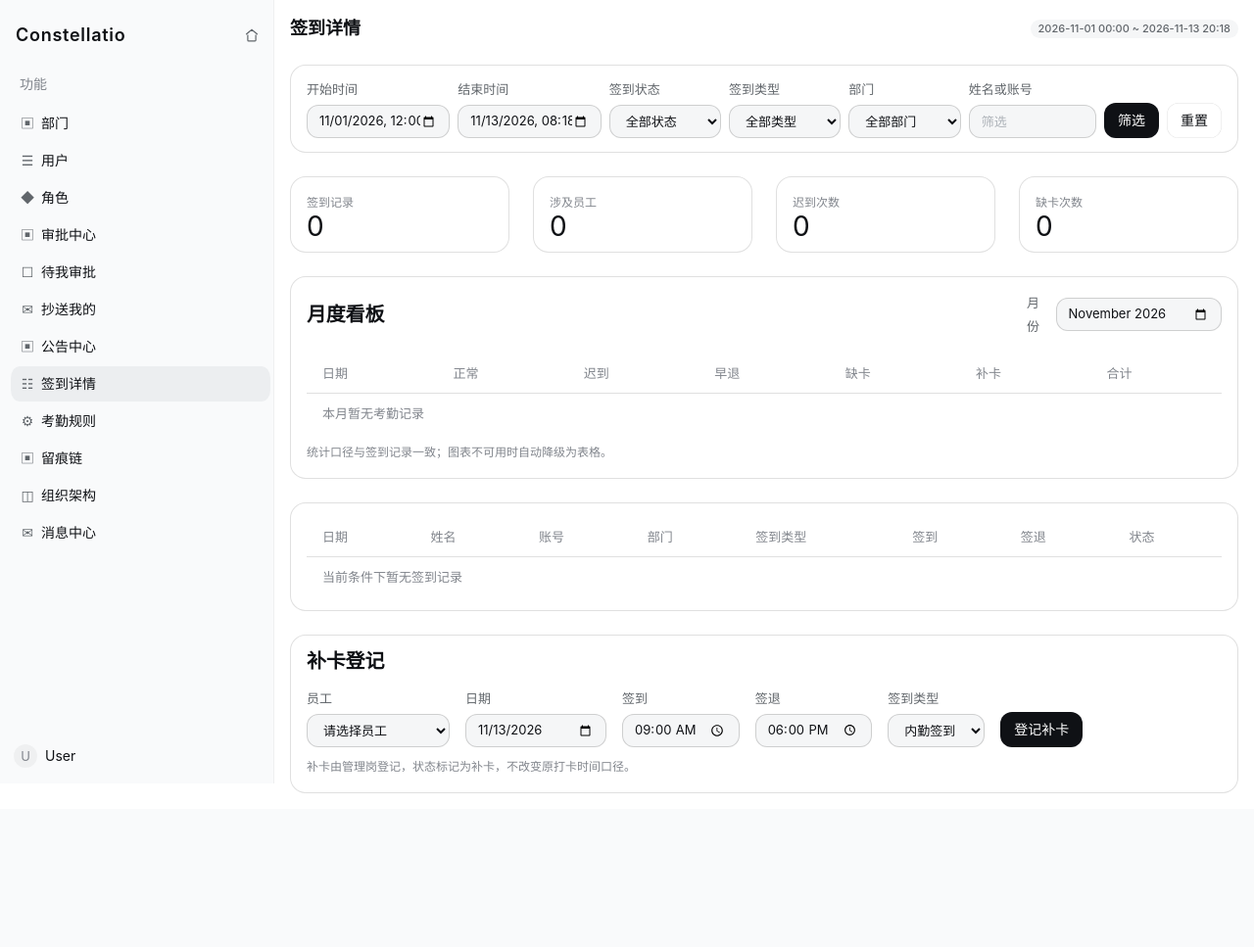
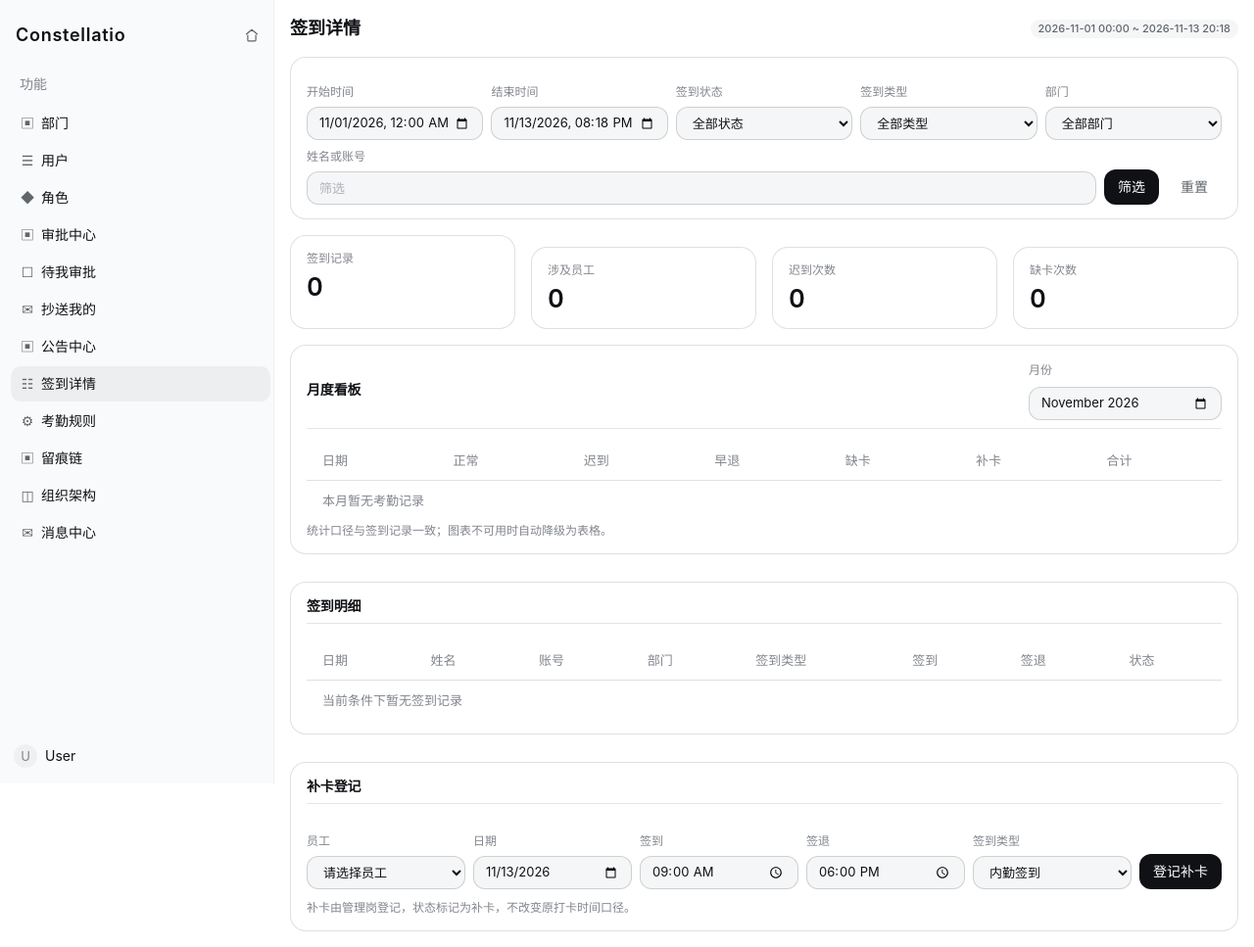
Before and after one commit to yuschu/Constellatio, a Django app: page /plugins/attendance/records/ in a window 1280 px wide. Shown: the whole page at 98% size. Before the commit the page ends 810 px from the top, so only its background shows below. Run offline with Django 5.2, Linux system fonts and the light colour scheme; the visitor is signed in with stand-in values (Sample User, id 1); data comes from the database, SQL or seed files in the repository; data that the repository does not hold is empty; some libraries are stand-ins or nearby versions.

Commit message:
v2.1.5: 签到详情收到 DSH 业务页原语（at-* 密度 + 四张数卡，保持业务页宽度）

```diff
--- a/plugins/attendance/templates/attendance/attendance_records.html
+++ b/plugins/attendance/templates/attendance/attendance_records.html
@@ -2,23 +2,32 @@
 {% load i18n %}
 {% block title %}{% trans "签到详情" %} · Constellatio{% endblock %}
 {% block content %}
-<div class="d-flex justify-content-between align-items-center mb-4">
-  <h2 class="mb-0">{% trans "签到详情" %}</h2>
+{% comment %}
+v2.1.4：签到详情保持业务页宽度（明细表要横向可读），但表头 / 卡片 / 表单收回到考勤面板
+同一套 `at-*` 原语（§27 + §29）：`at-page` 纵向 16 间距、`at-head` 标题行、
+`at-kpis` 四个统计格、`at-card` 卡片列向 8 间距、`at-form` / `at-field` 表单、
+`at-note` 12-18 三级说明。不再用内联 flex/min-width 与 `.75rem` 硬编码。
+{% endcomment %}
+<div class="at-page">
+  <header class="at-head">
+    <h2 class="at-head__title">{% trans "签到详情" %}</h2>
+    <div class="at-head__aside">
       <span class="r-badge">{{ start|date:"Y-m-d H:i" }} ~ {{ end|date:"Y-m-d H:i" }}</span>
     </div>
+  </header>
 
-<div class="r-card mb-4">
-  <form method="get" class="d-flex flex-wrap align-items-end gap-2">
-    <div style="flex:1 1 9rem; min-width:8.5rem;">
-      <label class="form-label" for="start">{% trans "开始时间" %}</label>
+  <section class="r-card at-card" aria-label="{% trans "筛选" %}">
+    <form method="get" class="at-form">
+      <div class="at-field">
+        <label for="start">{% trans "开始时间" %}</label>
         <input class="r-input" type="datetime-local" id="start" name="start" value="{{ start_value }}">
       </div>
-    <div style="flex:1 1 9rem; min-width:8.5rem;">
-      <label class="form-label" for="end">{% trans "结束时间" %}</label>
+      <div class="at-field">
+        <label for="end">{% trans "结束时间" %}</label>
         <input class="r-input" type="datetime-local" id="end" name="end" value="{{ end_value }}">
       </div>
-    <div style="flex:1 1 7rem; min-width:6.5rem;">
-      <label class="form-label" for="status">{% trans "签到状态" %}</label>
+      <div class="at-field">
+        <label for="status">{% trans "签到状态" %}</label>
         <select class="r-input" id="status" name="status">
           <option value="">{% trans "全部状态" %}</option>
           {% for value, label in status_choices %}
@@ -26,8 +35,8 @@
           {% endfor %}
         </select>
       </div>
-    <div style="flex:1 1 7rem; min-width:6.5rem;">
-      <label class="form-label" for="sign_type">{% trans "签到类型" %}</label>
+      <div class="at-field">
+        <label for="sign_type">{% trans "签到类型" %}</label>
         <select class="r-input" id="sign_type" name="sign_type">
           <option value="">{% trans "全部类型" %}</option>
           {% for value, label in sign_types %}
@@ -35,8 +44,8 @@
           {% endfor %}
         </select>
       </div>
-    <div style="flex:1 1 7rem; min-width:6.5rem;">
-      <label class="form-label" for="department">{% trans "部门" %}</label>
+      <div class="at-field">
+        <label for="department">{% trans "部门" %}</label>
         <select class="r-input" id="department" name="department">
           <option value="">{% trans "全部部门" %}</option>
           {% for dept in departments %}
@@ -44,50 +53,42 @@
           {% endfor %}
         </select>
       </div>
-    <div style="flex:1 1 8rem; min-width:7.5rem;">
-      <label class="form-label" for="q">{% trans "姓名或账号" %}</label>
+      <div class="at-field">
+        <label for="q">{% trans "姓名或账号" %}</label>
         <input class="r-input" type="search" id="q" name="q" value="{{ keyword }}" placeholder="{% trans "筛选" %}">
       </div>
-    <div class="d-flex gap-2" style="flex:0 0 auto;">
+      <div class="at-actions">
         <button class="r-btn" type="submit">{% trans "筛选" %}</button>
-      <a class="r-btn r-btn--plain" href="{% url 'attendance:attendance_records' %}">{% trans "重置" %}</a>
+        <a class="r-btn r-btn--ghost" href="{% url 'attendance:attendance_records' %}">{% trans "重置" %}</a>
       </div>
     </form>
+  </section>
+
+  <div class="at-kpis">
+    <div class="r-card at-kpi">
+      <span class="at-kpi__label">{% trans "签到记录" %}</span>
+      <span class="at-kpi__value">{{ total }}</span>
     </div>
-
-<div class="row g-4 mb-4">
-  <div class="col-md-3">
-    <div class="r-card">
-      <div class="text-muted" style="font-size:.75rem;">{% trans "签到记录" %}</div>
-      <div class="fs-3">{{ total }}</div>
+    <div class="r-card at-kpi">
+      <span class="at-kpi__label">{% trans "涉及员工" %}</span>
+      <span class="at-kpi__value">{{ user_count }}</span>
     </div>
+    <div class="r-card at-kpi">
+      <span class="at-kpi__label">{% trans "迟到次数" %}</span>
+      <span class="at-kpi__value">{{ late_count }}</span>
     </div>
-  <div class="col-md-3">
-    <div class="r-card">
-      <div class="text-muted" style="font-size:.75rem;">{% trans "涉及员工" %}</div>
-      <div class="fs-3">{{ user_count }}</div>
-    </div>
-  </div>
-  <div class="col-md-3">
-    <div class="r-card">
-      <div class="text-muted" style="font-size:.75rem;">{% trans "迟到次数" %}</div>
-      <div class="fs-3">{{ late_count }}</div>
-    </div>
-  </div>
-  <div class="col-md-3">
-    <div class="r-card">
-      <div class="text-muted" style="font-size:.75rem;">{% trans "缺卡次数" %}</div>
-      <div class="fs-3">{{ missing_count }}</div>
-    </div>
+    <div class="r-card at-kpi">
+      <span class="at-kpi__label">{% trans "缺卡次数" %}</span>
+      <span class="at-kpi__value">{{ missing_count }}</span>
     </div>
   </div>
 
-<div class="r-card mb-4">
-  <div class="d-flex justify-content-between align-items-center gap-3 mb-3">
-    <h3 class="fs-5 mb-0">{% trans "月度看板" %}</h3>
+  <section class="r-card at-chart">
+    <div class="at-head at-head--tight">
+      <h3 class="at-card__title">{% trans "月度看板" %}</h3>
       {% if chart %}
-    <div class="d-flex align-items-center gap-2">
-      <label class="form-label mb-0" for="chart_month">{% trans "月份" %}</label>
+      <div class="at-head__aside">
+        <label class="at-note" for="chart_month">{% trans "月份" %}</label>
         <input class="r-input" type="month" id="chart_month" value="{{ month_value }}">
       </div>
       {% else %}
@@ -95,7 +96,7 @@
       {% endif %}
     </div>
     {% if chart %}
-  <div id="attendance-chart" style="width:100%;height:360px;"
+    <div id="attendance-chart" class="at-chart__canvas"
          data-stats-url="{% url 'attendance:attendance_stats' %}"
          data-month="{{ month_value }}"
          data-department="{{ department_id }}"
@@ -143,10 +144,11 @@
         {% endif %}
       </table>
     </div>
-  <p class="text-muted mb-0 mt-2" style="font-size:.75rem;">{% trans "统计口径与签到记录一致；图表不可用时自动降级为表格。" %}</p>
-</div>
+    <p class="at-note">{% trans "统计口径与签到记录一致；图表不可用时自动降级为表格。" %}</p>
+  </section>
 
-<div class="r-card mb-4">
+  <section class="r-card at-card">
+    <h3 class="at-card__title">{% trans "签到明细" %}</h3>
     <table class="r-table">
       <thead>
         <tr>
@@ -181,14 +183,14 @@
     </table>
 
     {% include 'includes/pagination.html' %}
-</div>
+  </section>
 
-<div class="r-card">
-  <h3 class="fs-5 mb-3">{% trans "补卡登记" %}</h3>
-  <form method="post" action="{% url 'attendance:attendance_makeup' %}" class="d-flex flex-wrap align-items-end gap-3">
+  <section class="r-card at-card">
+    <h3 class="at-card__title">{% trans "补卡登记" %}</h3>
+    <form method="post" action="{% url 'attendance:attendance_makeup' %}" class="at-form">
       {% csrf_token %}
-    <div>
-      <label class="form-label" for="makeup_user">{% trans "员工" %}</label>
+      <div class="at-field">
+        <label for="makeup_user">{% trans "员工" %}</label>
         <select class="r-input" id="makeup_user" name="user" required>
           <option value="">{% trans "请选择员工" %}</option>
           {% for u in employees %}
@@ -196,29 +198,32 @@
           {% endfor %}
         </select>
       </div>
-    <div>
-      <label class="form-label" for="makeup_date">{% trans "日期" %}</label>
+      <div class="at-field">
+        <label for="makeup_date">{% trans "日期" %}</label>
         <input class="r-input" type="date" id="makeup_date" name="date" value="{{ end|date:'Y-m-d' }}" required>
       </div>
-    <div>
-      <label class="form-label" for="makeup_in">{% trans "签到" %}</label>
+      <div class="at-field">
+        <label for="makeup_in">{% trans "签到" %}</label>
         <input class="r-input" type="time" id="makeup_in" name="check_in" value="09:00">
       </div>
-    <div>
-      <label class="form-label" for="makeup_out">{% trans "签退" %}</label>
+      <div class="at-field">
+        <label for="makeup_out">{% trans "签退" %}</label>
         <input class="r-input" type="time" id="makeup_out" name="check_out" value="18:00">
       </div>
-    <div>
-      <label class="form-label" for="makeup_type">{% trans "签到类型" %}</label>
+      <div class="at-field">
+        <label for="makeup_type">{% trans "签到类型" %}</label>
         <select class="r-input" id="makeup_type" name="sign_type">
           {% for value, label in sign_types %}
           <option value="{{ value }}">{{ label }}</option>
           {% endfor %}
         </select>
       </div>
+      <div class="at-actions">
         <button class="r-btn" type="submit">{% trans "登记补卡" %}</button>
+      </div>
     </form>
-  <p class="text-muted mt-2 mb-0" style="font-size:.75rem;">{% trans "补卡由管理岗登记，状态标记为补卡，不改变原打卡时间口径。" %}</p>
+    <p class="at-note">{% trans "补卡由管理岗登记，状态标记为补卡，不改变原打卡时间口径。" %}</p>
+  </section>
 </div>
 {% endblock %}
 
--- a/themes/corporate-clean/static/themes/corporate-clean/css/corporate-clean.css
+++ b/themes/corporate-clean/static/themes/corporate-clean/css/corporate-clean.css
@@ -3707,6 +3707,33 @@ html:not([data-color-mode="dark"]) .lc-ov-session {
   display: flex;
   gap: var(--ds-space-2);
 }
+/* 统计格（签到详情的四张数卡）：DSH .lc-ov-kpis 的取法 —— auto-fit 列、16 间距、
+   标签 12-18 三级色、数值 26-32 主色 + tabular-nums，卡片内 4 间距。 */
+.at-kpis {
+  display: grid;
+  grid-template-columns: repeat(auto-fit, minmax(180px, 1fr));
+  gap: var(--ds-space-4);
+}
+
+.at-kpi {
+  display: flex;
+  flex-direction: column;
+  gap: var(--ds-space-1);
+}
+
+.at-kpi__label {
+  color: var(--ds-label-tertiary);
+  font-size: 12px;
+  line-height: 18px;
+}
+
+.at-kpi__value {
+  color: var(--ds-label-primary);
+  font-size: 26px;
+  line-height: 32px;
+  font-weight: 600;
+  font-variant-numeric: tabular-nums;
+}
 
 .at-chart__canvas {
   width: 100%;
```
Also changed, not shown: docs/frontend-refactor-plan.md (+5 -1 lines). Lines whose indentation alone changed are shown as unchanged.
